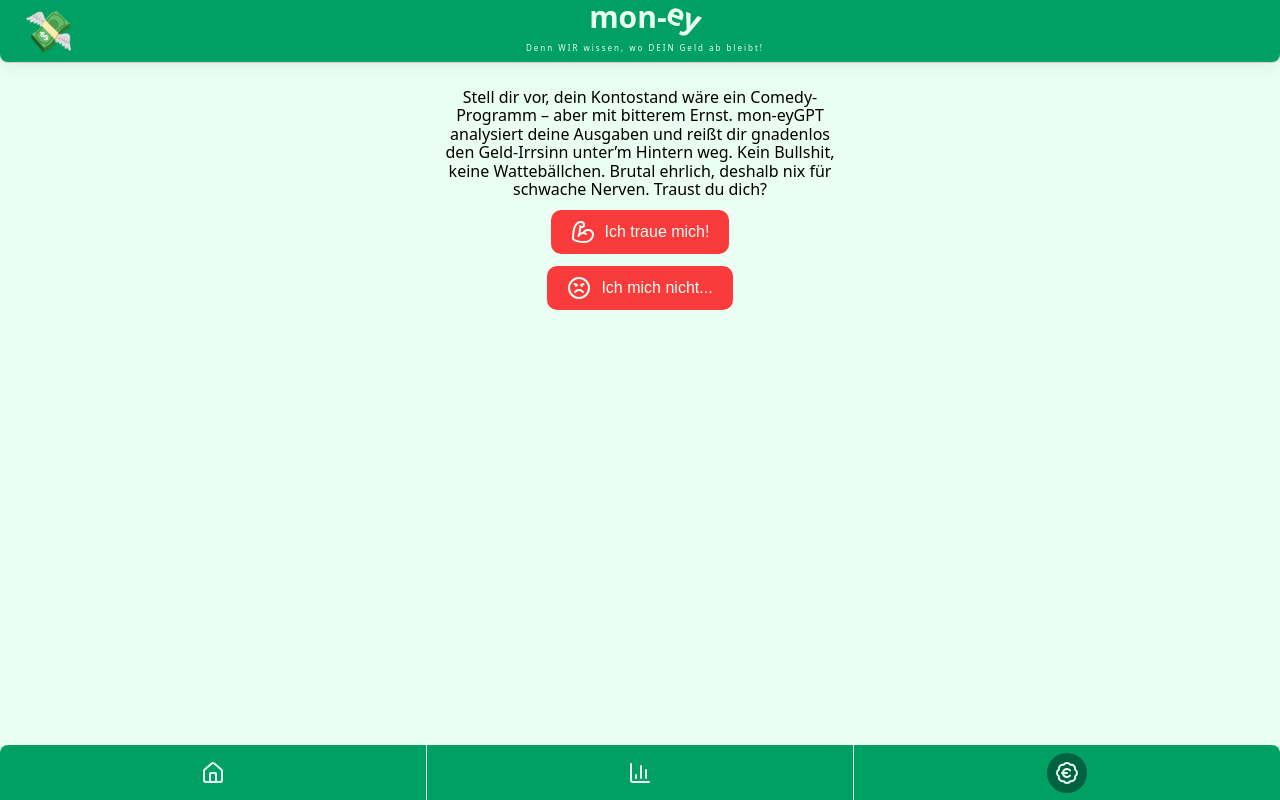
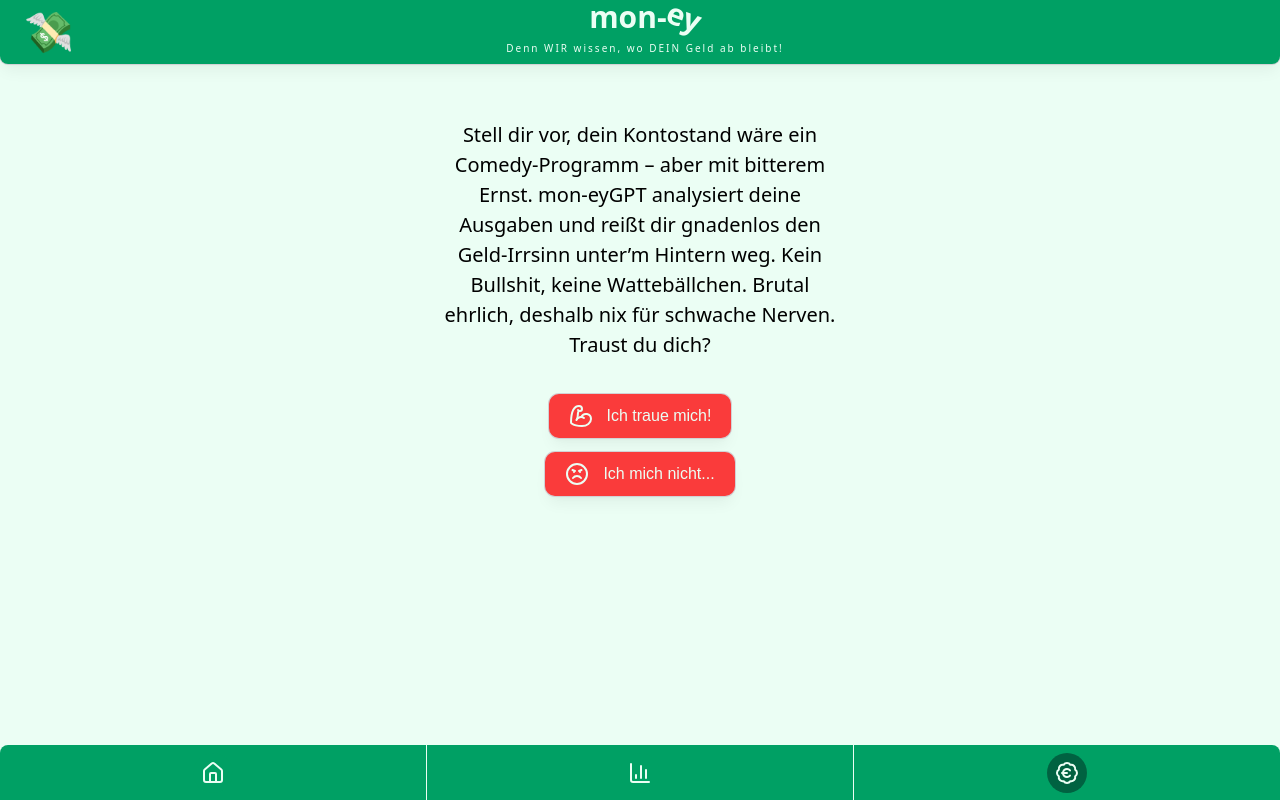
Before and after one commit to juliansngr/mon-ey, a Next.js app: page /moneygpt in a window 1280 px wide. Built offline with nearby package versions, Linux system fonts and the light colour scheme; no server answers; the database is empty.

Commit message:
refactor: adjust font sizes and button styles 🎨

```diff
--- a/components/Header/index.js
+++ b/components/Header/index.js
@@ -71,7 +71,7 @@ const AppName = styled.div`
 
 const AppNameText = styled.span`
   display: block;
-  font-size: var(--2xs);
+  font-size: var(--xs);
   font-weight: 500;
   margin-top: var(--2xs);
   letter-spacing: var(--4xs);
--- a/pages/moneygpt/index.js
+++ b/pages/moneygpt/index.js
@@ -1,10 +1,10 @@
 import { useTransactionsContext } from "@/utils/TransactionsContext/TransactionsContext";
+import { Angry, BicepsFlexed, RotateCw } from "lucide-react";
 import Image from "next/image";
+import Link from "next/link";
 import { useState } from "react";
+import ReactMarkdown from "react-markdown";
 import styled from "styled-components";
-import ReactMarkdown from "react-markdown";
-import { RotateCw, BicepsFlexed, Angry } from "lucide-react";
-import Link from "next/link";
 
 export default function Chat() {
   const { data: transactions } = useTransactionsContext();
@@ -114,13 +114,19 @@ const ContentWrapper = styled.div`
   flex-direction: column;
   justify-content: center;
   align-items: center;
-  gap: var(--sm);
-
+  gap: var(--md);
+  padding-top: var(--4xl);
   position: relative;
+  & svg {
+    margin-right: var(--md);
+  }
 `;
 
 const DefaultText = styled.p`
   text-align: center;
+  line-height: var(--3xl);
+  font-size: var(--xl);
+  margin-bottom: var(--xl)
 `;
 
 const LoadingSpinner = styled(Image)`
@@ -140,13 +146,23 @@ const ResponseWrapper = styled.div`
   background-color: white;
   box-shadow: 0 0 0 1px #d2d2d5, 0 10px 15px -3px rgba(0, 0, 0, 0.05),
     0 4px 6px -4px rgba(0, 0, 0, 0.05);
+    & > button {
+      box-shadow: var(--box-shadow-default);
+  transition: background-color 0.6s ease, transform 0.8s ease;
+
+  &:hover {
+    transform: scale(1.1);
+    background-color: var(--green-600);
+    cursor: pointer;
+    box-shadow: var(--box-shadow-active);
+  }
+    }
 `;
 
 const RedButton = styled.button`
   display: flex;
   justify-content: center;
   align-items: center;
-  gap: var(--xs);
   padding: var(--xs) var(--xl);
   line-height: 1.15;
   font-size: 100%;
@@ -154,5 +170,13 @@ const RedButton = styled.button`
   border: none;
   border-radius: var(--xs);
   background-color: var(--red-500);
-  cursor: pointer;
+  box-shadow: var(--box-shadow-default);
+  transition: background-color 0.6s ease, transform 0.8s ease;
+
+  &:hover {
+    transform: scale(1.1);
+    background-color: var(--green-600);
+    cursor: pointer;
+    box-shadow: var(--box-shadow-active);
+  }
 `;
```
